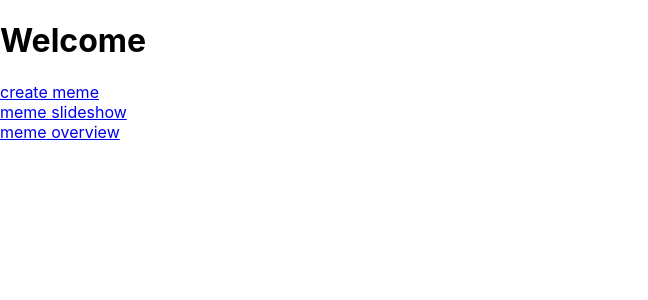
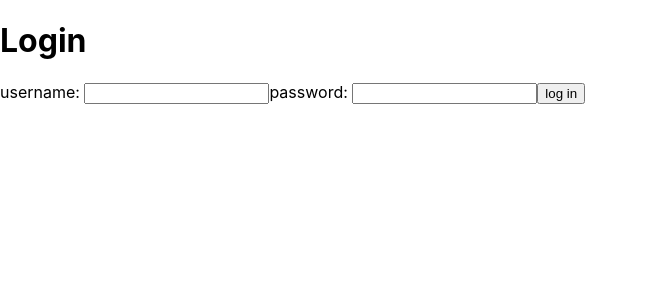
Before and after one commit to fkropfhamer/omm-client, a React (Create React App) app: page /login in a window 1280 px wide. Shown: the top 300 px of the page, without its empty margins (0-648 px from the left). Built offline with nearby package versions, Linux system fonts and the light colour scheme.

Commit message:
added login form

```diff
--- a/src/App.tsx
+++ b/src/App.tsx
@@ -8,6 +8,7 @@ import './App.css';
 import CreateMeme from './components/CreateMeme';
 import EditMeme from './components/EditMeme';
 import Home from './components/Home';
+import Login from './components/Login';
 import MemeOverview from './components/MemeOverview';
 import MemeSlideShow from './components/MemeSlideShow';
 import ShowMeme from './components/ShowMeme';
@@ -23,6 +24,8 @@ function App() {
         <Route path="/edit-meme/:id" render={(props) => <EditMeme {...props}/>}/>
         <Route path="/show-meme/:id" render={(props) => <ShowMeme {...props}/>}/>
         <Route path="/show-template/:id" render={(props) => <ShowTemplate {...props} />} />
+        <Route path="/login"><Login/></Route>
+        <Route path="/register"></Route>
         <Route path="/">
           <Home />
         </Route>
--- /dev/null
+++ b/src/components/Login.tsx
@@ -0,0 +1,21 @@
+import { useState } from "react";
+
+export default function Login() {
+    const [username, setUsername] = useState("");
+    const [password, setPassword] = useState("");
+
+    function logIn() {
+        console.log('logging in!')
+    }
+
+    return (
+        <div>
+            <h1>Login</h1>
+            <form onSubmit={() => logIn()}>
+                username: <input type="text" onChange={(event: React.FormEvent<HTMLInputElement>) => setUsername(event.currentTarget.value)} value={username}/>
+                password: <input type="password" onChange={(event: React.FormEvent<HTMLInputElement>) => setPassword(event.currentTarget.value)} value={password}/>
+                <button type="submit">log in</button>
+            </form>
+        </div>
+    )
+}
```
